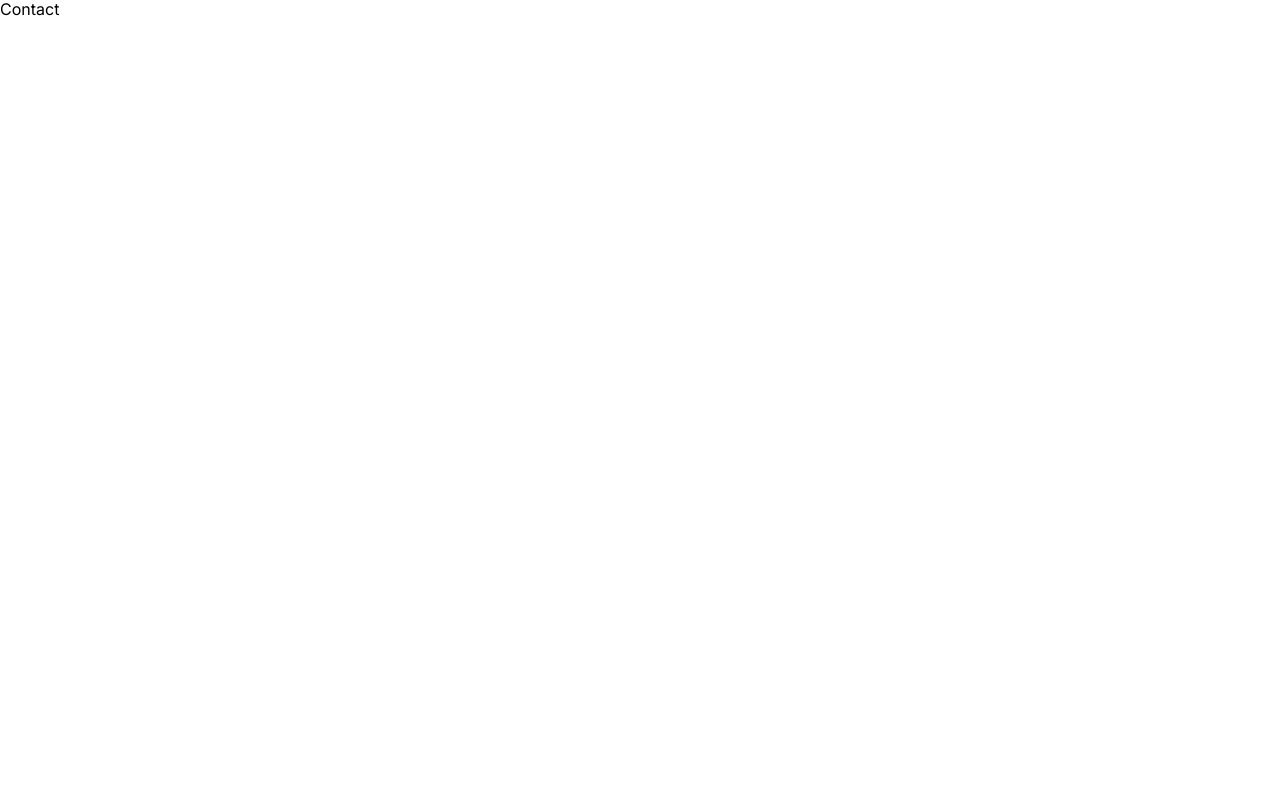
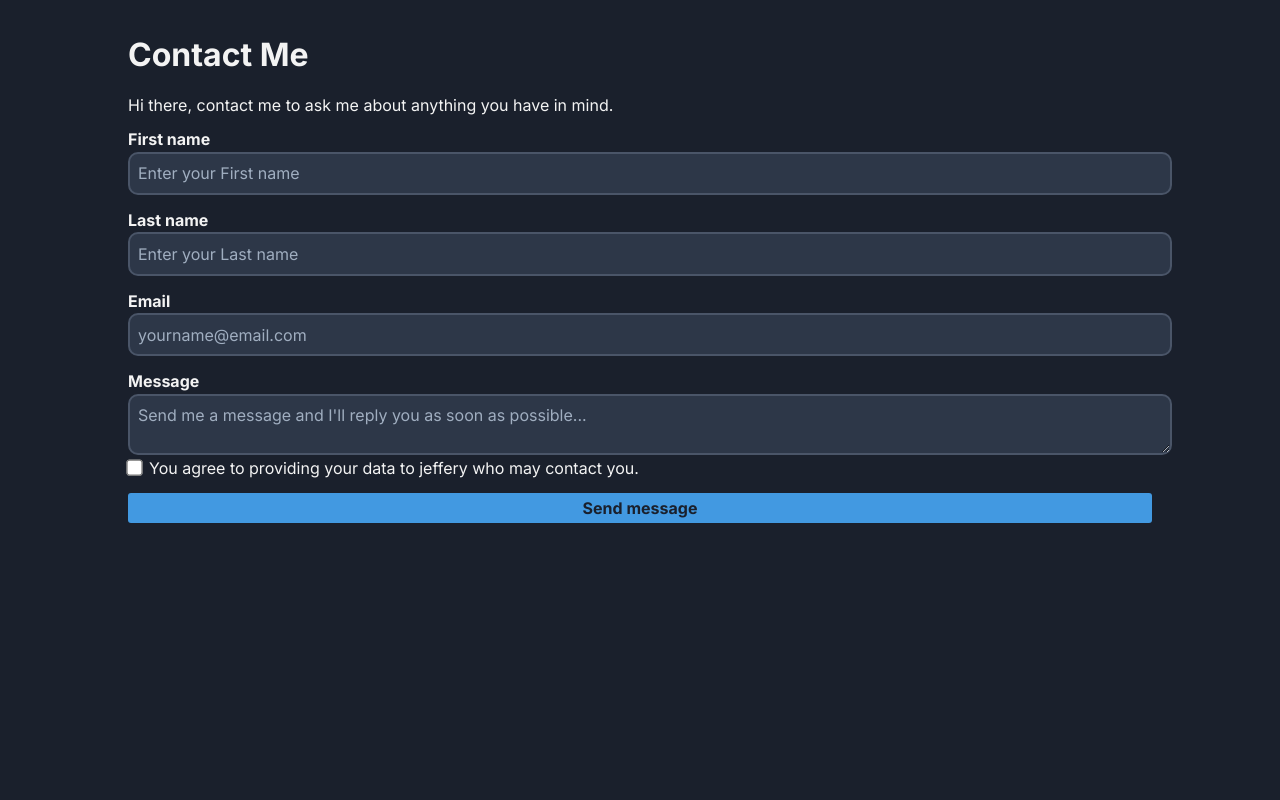
Before and after one commit to Jcolejeff/HNG-FRONTEND-TASK-2, a React (Create React App) app: page /contact in a window 1280 px wide. Shown: the top 800 px of the page. Built offline with nearby package versions, Linux system fonts and the light colour scheme; the HTML template or start-up script is replaced by a standard one.

Commit message:
feat: added validation to input field

```diff
--- a/src/App.js
+++ b/src/App.js
@@ -1,4 +1,5 @@
 import { Home, Contact, ErrorPage } from "./pages";
+import { Footer } from "./components";
 import { BrowserRouter as Router, Routes, Route } from "react-router-dom";
 import "./index.css";
 const App = () => {
@@ -9,6 +10,7 @@ const App = () => {
 				<Route path="/contact" element={<Contact />} />
 				<Route path="*" element={<ErrorPage />}></Route>
 			</Routes>
+			<Footer />
 		</Router>
 	);
 };
--- /dev/null
+++ b/src/components/BasicForm.js
@@ -0,0 +1,118 @@
+import { useFormik } from "formik";
+import { basicSchema } from "../schemas";
+
+const onSubmit = async (values, actions) => {
+	console.log(values);
+	console.log(actions);
+	await new Promise((resolve) => setTimeout(resolve, 1000));
+	actions.resetForm();
+};
+
+const BasicForm = () => {
+	const {
+		values,
+		errors,
+		touched,
+		isSubmitting,
+		handleBlur,
+		handleChange,
+		handleSubmit,
+	} = useFormik({
+		initialValues: {
+			email: "",
+			firstName: "",
+			lastName: "",
+			message: "",
+			acceptedTos: "",
+		},
+		validationSchema: basicSchema,
+		onSubmit,
+	});
+
+	console.log(errors);
+
+	return (
+		<form onSubmit={handleSubmit} autoComplete="off">
+			<div>
+				<h1>Contact Me</h1>
+				<p>Hi there, contact me to ask me about anything you have in mind.</p>
+			</div>
+
+			<label htmlFor="first_name">First name</label>
+			<input
+				id="first_name"
+				type="text"
+				placeholder="Enter your First name"
+				value={values.firstName}
+				onChange={handleChange}
+				onBlur={handleBlur}
+				className={errors.firstName && touched.firstName ? "input-error" : ""}
+			/>
+			{errors.firstName && touched.firstName && (
+				<p className="error">{errors.firstName}</p>
+			)}
+			<label htmlFor="last_name">Last name</label>
+			<input
+				id="last_name"
+				type="text"
+				placeholder="Enter your Last name"
+				value={values.lastName}
+				onChange={handleChange}
+				onBlur={handleBlur}
+				className={errors.lastName && touched.lastName ? "input-error" : ""}
+			/>
+			{errors.lastName && touched.lastName && (
+				<p className="error">{errors.lastName}</p>
+			)}
+
+			<label htmlFor="email">Email</label>
+			<input
+				value={values.email}
+				onChange={handleChange}
+				id="email"
+				type="email"
+				placeholder="yourname@email.com"
+				onBlur={handleBlur}
+				className={errors.email && touched.email ? "input-error" : ""}
+			/>
+			{errors.email && touched.email && <p className="error">{errors.email}</p>}
+
+			<label htmlFor="message">Message</label>
+			<textarea
+				value={values.message}
+				onChange={handleChange}
+				id="message"
+				type="textarea"
+				placeholder="Send me a message and I'll reply you as soon as possible..."
+				onBlur={handleBlur}
+				className={errors.message && touched.message ? "input-error" : ""}
+			/>
+			{errors.message && touched.message && (
+				<p className="error">{errors.message}</p>
+			)}
+
+			{/* <label htmlFor="checkbox">hello</label> */}
+			<input
+				value={values.acceptedTos}
+				onChange={handleChange}
+				id="checkbox"
+				type="checkbox"
+				placeholder=""
+				onBlur={handleBlur}
+				className={
+					errors.acceptedTos && touched.acceptedTos ? "input-error" : ""
+				}
+			/>
+			<span>
+				You agree to providing your data to jeffery who may contact you.
+			</span>
+			{errors.acceptedTos && touched.acceptedTos && (
+				<p className="error">{errors.acceptedTos}</p>
+			)}
+			<button disabled={isSubmitting} type="submit" id="‘btn__submit">
+				Send message
+			</button>
+		</form>
+	);
+};
+export default BasicForm;
--- a/src/pages/Contact.js
+++ b/src/pages/Contact.js
@@ -1,7 +1,117 @@
-import React from "react";
-
+import styled from "styled-components";
+import BasicForm from "../components/BasicForm";
+import { useState } from "react";
 const Contact = () => {
-	return <div>Contact</div>;
+	const [view, setView] = useState("basic");
+	return (
+		<Wrapper>
+			<BasicForm />
+		</Wrapper>
+	);
 };
 
+const Wrapper = styled.main`
+	height: 100vh;
+	padding: 1rem;
+	background: #1a202c;
+	color: #f3f3f3;
+
+	.error {
+		color: #fc8181;
+		font-size: 0.75rem;
+		text-align: left;
+		margin-top: 0.25rem;
+	}
+
+	.checkbox {
+		display: flex;
+		justify-content: flex-start;
+		align-items: center;
+		margin-top: 1rem;
+	}
+
+	nav {
+		display: flex;
+		justify-content: center;
+		align-items: center;
+		margin-bottom: 2rem;
+	}
+	nav h3 {
+		margin: 1rem;
+		cursor: pointer;
+		color: #718096;
+	}
+	nav h3:hover {
+		color: white;
+	}
+
+	form {
+		width: 95%;
+		max-width: 80vw;
+		margin: 0 auto;
+	}
+
+	form label {
+		font-size: 1rem;
+		font-weight: bold;
+		display: block;
+		text-align: left;
+		margin: 1rem 0 0.2rem;
+	}
+
+	input,
+	select,
+	textarea {
+		width: 100%;
+		padding: 0.65rem 0.5rem;
+		font-size: 1rem;
+		color: white;
+		border: 2px solid #4a5568;
+		background-color: #2d3748;
+		border-radius: 10px;
+		outline: none;
+	}
+
+	input:focus,
+	select:focus,
+	textarea:focus {
+		border-color: #4299e1;
+	}
+
+	input::placeholder,
+	select::placeholder,
+	textarea::placeholder {
+		color: #a0aec0;
+	}
+
+	input[type="checkbox"] {
+		width: fit-content;
+		margin-right: 0.5rem;
+		transform: scale(1.25);
+	}
+
+	button {
+		display: block;
+		margin: 1rem 0;
+		padding: 0.35rem 0.5rem;
+		background-color: #4299e1;
+		color: #1a202c;
+		border: none;
+		border-radius: 3px;
+		width: 100%;
+		font-size: 1rem;
+		font-weight: bold;
+		cursor: pointer;
+	}
+
+	input.input-error,
+	select.input-error,
+	textarea.input-error {
+		border-color: #fc8181;
+	}
+
+	button:disabled {
+		opacity: 0.35;
+	}
+`;
 export default Contact;
--- a/src/pages/Home.js
+++ b/src/pages/Home.js
@@ -1,10 +1,9 @@
-import { Header, Footer, Link } from "../components";
+import { Header, Link } from "../components";
 const Home = () => {
 	return (
 		<>
 			<Header />
 			<Link />
-			<Footer />
 		</>
 	);
 };
--- /dev/null
+++ b/src/schemas/index.js
@@ -0,0 +1,15 @@
+import * as yup from "yup";
+
+export const basicSchema = yup.object().shape({
+	email: yup
+		.string()
+		.email("Please enter a valid email")
+		.required("Please enter your email"),
+	firstName: yup.string().required("Please enter a message"),
+	lastName: yup.string().required("Please enter a message"),
+	message: yup.string().required("Please enter a message"),
+	acceptedTos: yup
+		.boolean()
+		.oneOf([true], "Please accept the terms of service"),
+	// .required("Please accept the terms of service"),
+});
```
